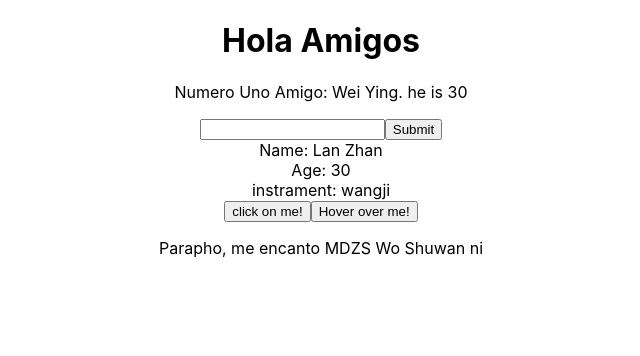
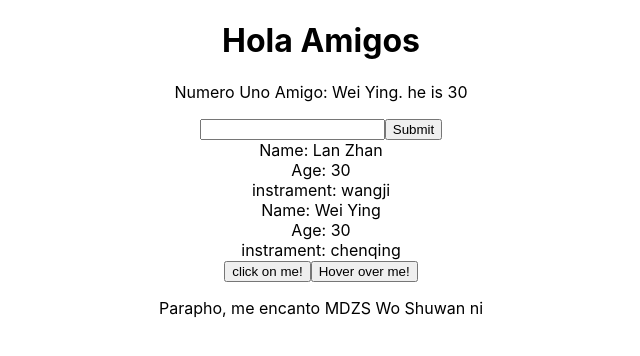
Before and after one commit to emmabradford/learn-basic-react, a React (Create React App) app: page / in a window 1280 px wide. Shown: the top 356 px of the page, without its empty margins (319-959 px from the left). Built offline with nearby package versions, Linux system fonts and the light colour scheme.

Commit message:
adde props and wei ying to firednos

```diff
--- a/src/App.js
+++ b/src/App.js
@@ -12,6 +12,7 @@ function App() {
     <h1>Hola Amigos</h1>
     <Amigo />
     <Friendo name="Lan Zhan" age="30" instrament="wangji"/>
+    <Friendo name="Wei Ying" age="30" instrament="chenqing" />
     <Button />
     <Hover />
     <Copy />
--- a/src/components/Friendo.js
+++ b/src/components/Friendo.js
@@ -3,11 +3,12 @@ import React from 'react';
 class Friendo extends React.Component
 {
     render(){
-        console.log(this.props);        return(
+        const {name, age, instrament} = this.props;
+        return(
             <div className="friendo">
-                <div>Name: Lan Zhan</div>
-                <div>Age: 30</div>
-                <div>instrament: wangji</div>
+                <div>Name: {name}</div>
+                <div>Age: {age}</div>
+                <div>instrament: {instrament}</div>
             </div>
         )
     }
```
